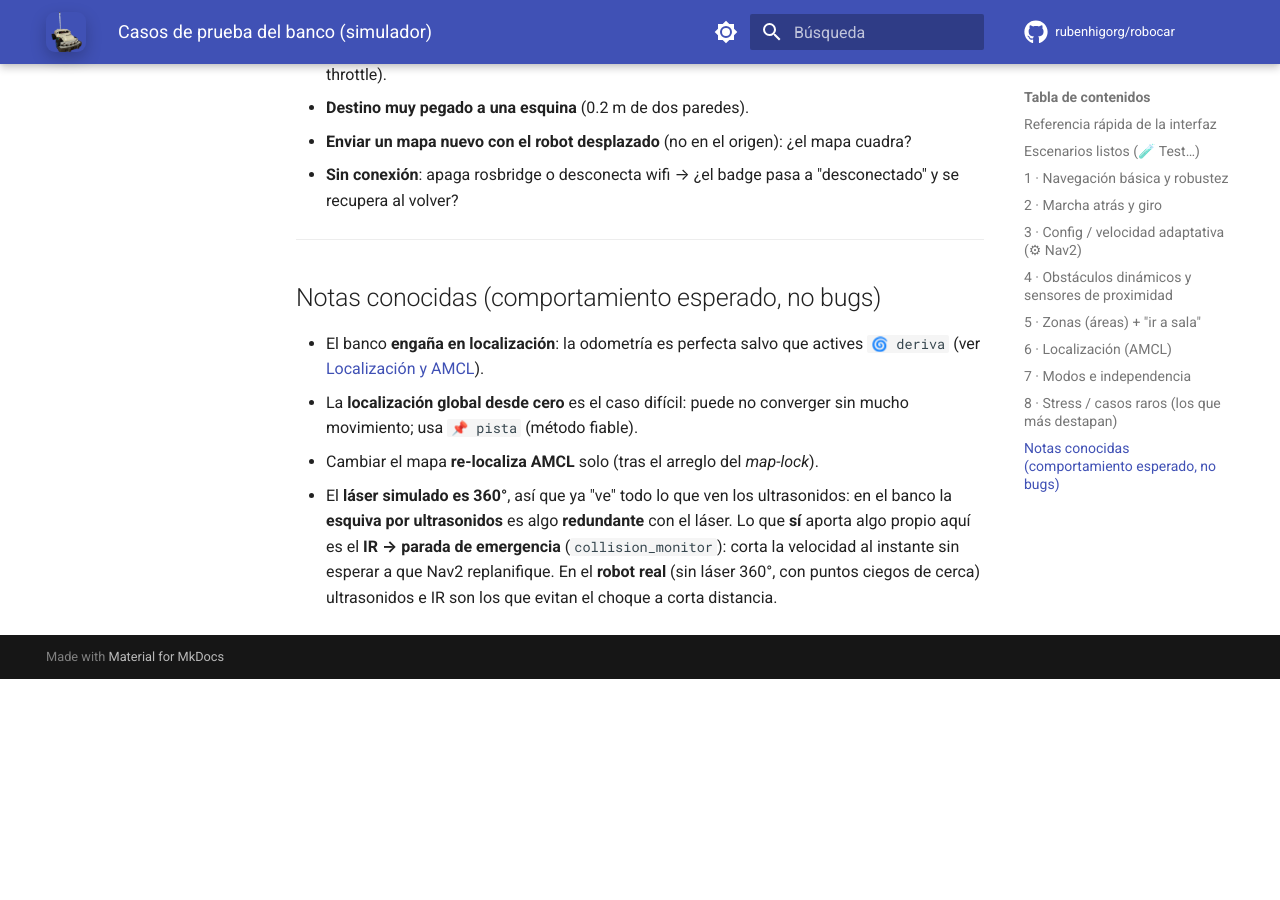
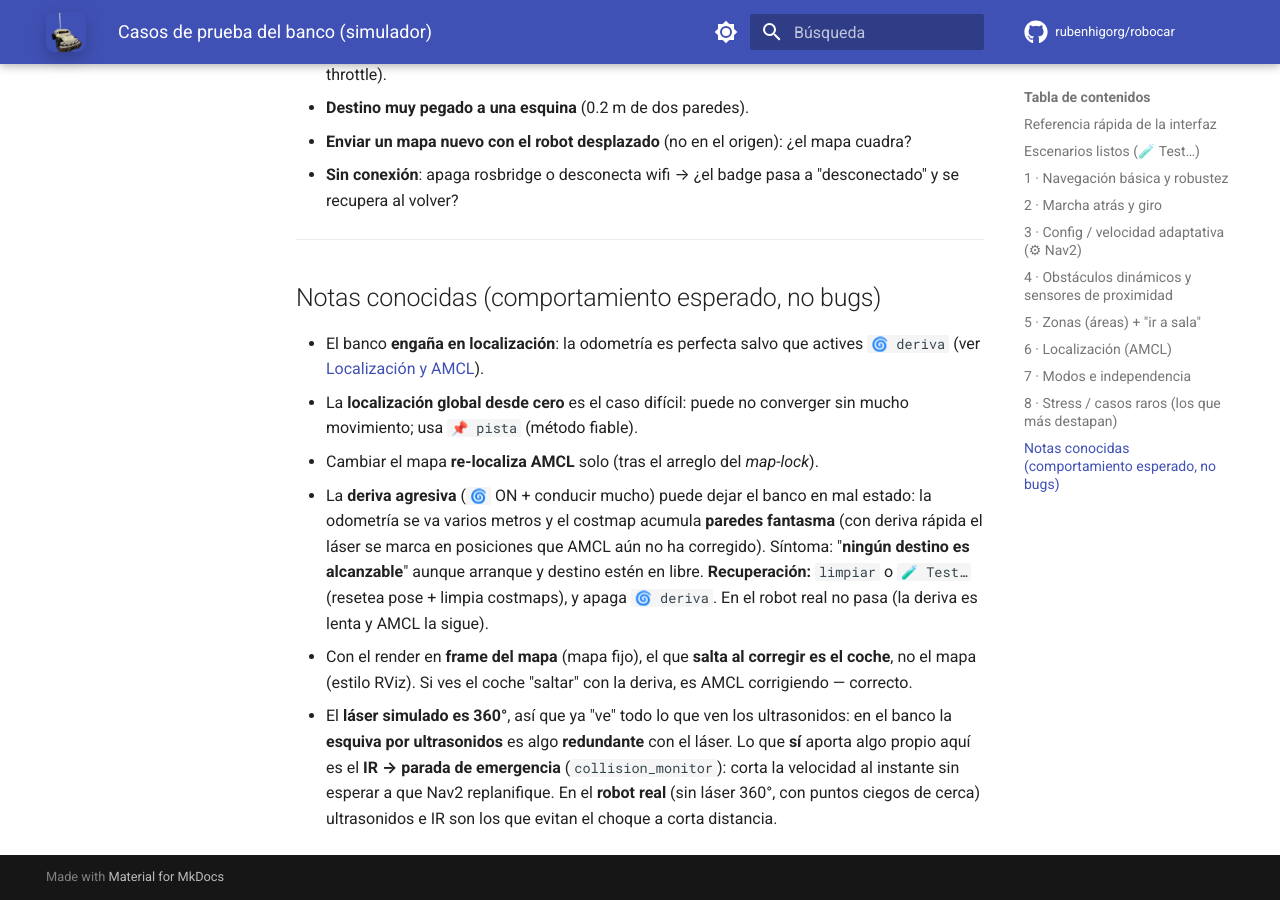
Before and after one commit to rubenhigorg/robocar, an MkDocs documentation site: the page built from docs/tfm/casos-prueba-banco.md, in a window 1280 px wide and 900 px high, scrolled down 5146 px. Built offline with MkDocs 1.6.1 and Material for MkDocs 9.7.7, drawn with Linux system fonts in a browser that asks for light colours; comment, search, counter and statistics services are not loaded; before the commit the page ends 5825 px from its top, so only the background shows below that.

Commit message:
casos-prueba: notas de deriva-ensucia-costmap y render en frame del mapa

```diff
--- a/docs/tfm/casos-prueba-banco.md
+++ b/docs/tfm/casos-prueba-banco.md
@@ -136,6 +136,13 @@ retornos de **láser + ultrasonidos + IR**, y el robot reacciona por **tres vía
 - La **localización global desde cero** es el caso difícil: puede no converger sin mucho movimiento;
   usa `📌 pista` (método fiable).
 - Cambiar el mapa **re-localiza AMCL** solo (tras el arreglo del *map-lock*).
+- La **deriva agresiva** (`🌀` ON + conducir mucho) puede dejar el banco en mal estado: la odometría
+  se va varios metros y el costmap acumula **paredes fantasma** (con deriva rápida el láser se marca
+  en posiciones que AMCL aún no ha corregido). Síntoma: "**ningún destino es alcanzable**" aunque
+  arranque y destino estén en libre. **Recuperación:** `limpiar` o `🧪 Test…` (resetea pose + limpia
+  costmaps), y apaga `🌀 deriva`. En el robot real no pasa (la deriva es lenta y AMCL la sigue).
+- Con el render en **frame del mapa** (mapa fijo), el que **salta al corregir es el coche**, no el
+  mapa (estilo RViz). Si ves el coche "saltar" con la deriva, es AMCL corrigiendo — correcto.
 - El **láser simulado es 360°**, así que ya "ve" todo lo que ven los ultrasonidos: en el banco la
   **esquiva por ultrasonidos** es algo **redundante** con el láser. Lo que **sí** aporta algo propio
   aquí es el **IR → parada de emergencia** (`collision_monitor`): corta la velocidad al instante sin
```
